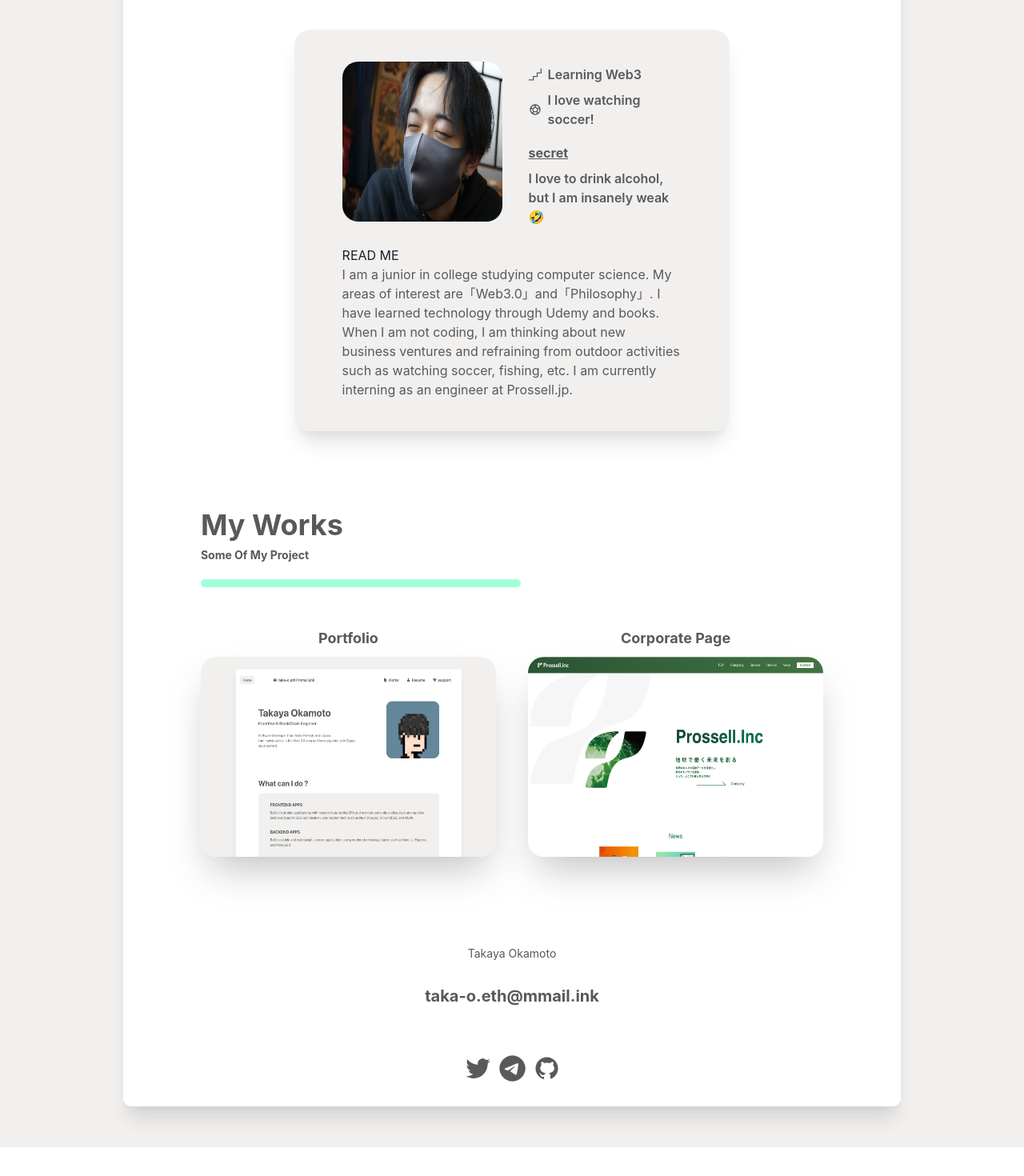
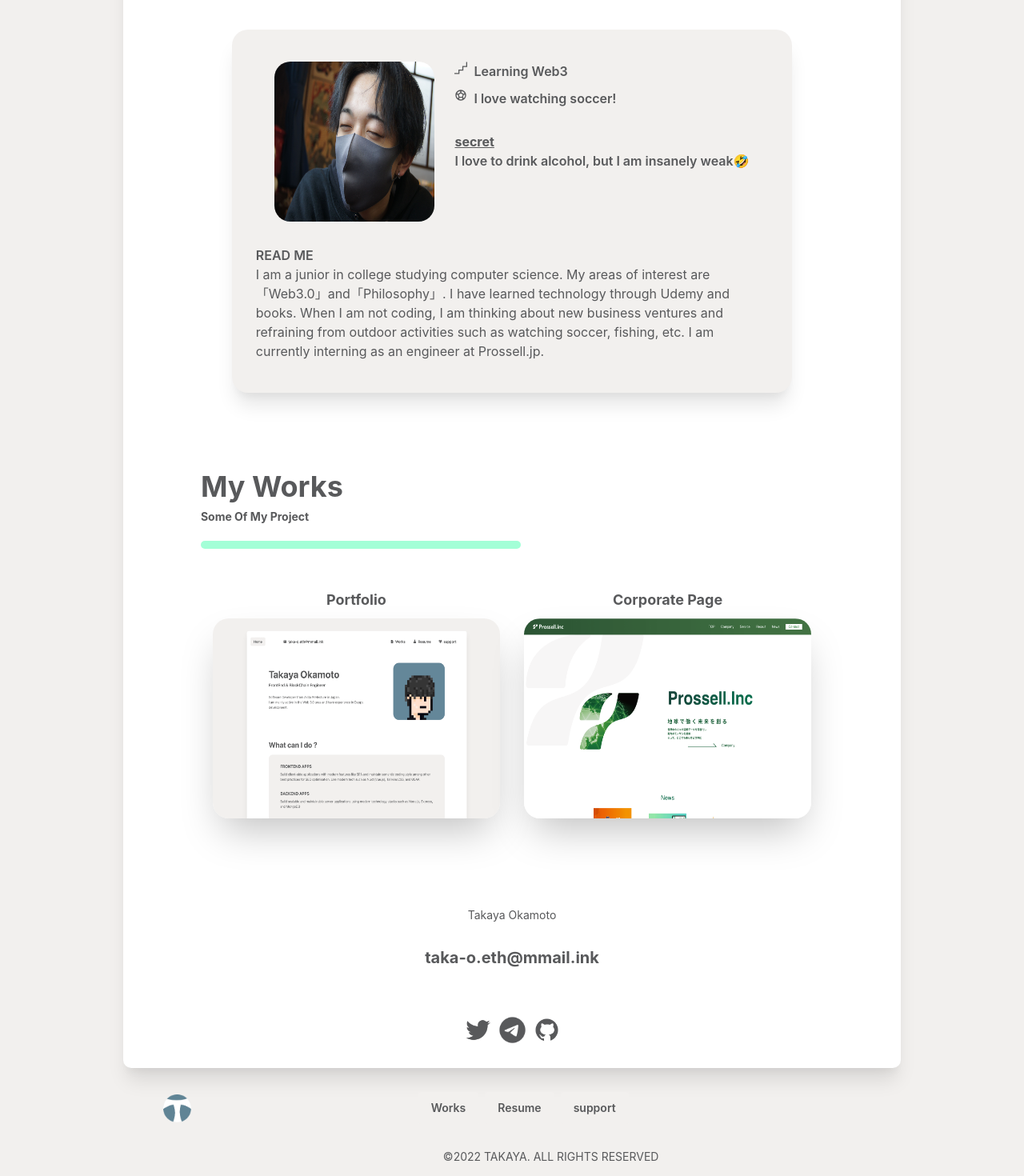
Before and after one commit to takaya-okamoto/okamoto-takaya.github.io, a Next.js app: page / in a window 1280 px wide. Shown: the part 980-2450 px from the top of the page at 80% size. Before the commit the page ends 2414 px from the top, so only its background shows below. Built offline with nearby package versions, Linux system fonts and the light colour scheme.

Commit message:
compleate responsive

```diff
--- a/components/footer.tsx
+++ b/components/footer.tsx
@@ -3,17 +3,19 @@ import {
   HStack,
   Button,
   Box,
-  Image
+  Image,
+  VStack
 } from "@chakra-ui/react";
 import NextLink from "next/link"
 
 export function Footer(): JSX.Element {
   return (
-    <HStack maxW="100%" p="30px 0px 10px 0px" ml="20px" display={{base: 'block', sm:'none'}}>
+    <Box>
+      <HStack p="30px 0px 10px 0px" ml="20px">
         {/* Footer left */}
-      <Box w="35.8%">
+        <Box w={['10%', '10%', "35.8%"]}>
           <NextLink href='/'>
-          <Image src="/icon/taka.png" alt="taka" w="35px" ml="30px"/>
+            <Image src="/icon/taka.png" alt="taka" w="35px" ml={["0", "0", "30px"]}/>
           </NextLink>
         </Box>
 
@@ -35,7 +37,10 @@ export function Footer(): JSX.Element {
             </NextLink>
           </Box>
         </HStack>
-      <Text pl="10%" fontSize="sm">&copy;2022 TAKAYA. ALL RIGHTS RESERVED</Text>
       </HStack>
+      <VStack pt={'20px'}>
+        <Text pl="10%" color="#58595b" fontSize="sm">&copy;2022 TAKAYA. ALL RIGHTS RESERVED</Text>
+      </VStack>
+    </Box>
   );
 }
--- a/components/line/line.tsx
+++ b/components/line/line.tsx
@@ -2,6 +2,6 @@ import { Skeleton, SkeletonCircle, SkeletonText } from '@chakra-ui/react'
 
 export function Line():JSX.Element {
   return (
-    <Skeleton borderRadius="10px" mb="30px" startColor='#99FFFF' endColor='#66FF99' height='10px' w={["250px", "400px", "400px"]}/>
+    <Skeleton borderRadius="10px" mb="30px" startColor='#99FFFF' endColor='#66FF99' height='10px' w={["250px", "300px", "400px"]}/>
   )
 }
--- a/components/mainArea/selfIntroduction.tsx
+++ b/components/mainArea/selfIntroduction.tsx
@@ -1,29 +1,41 @@
-import { Box, Text, Image, HStack, VStack } from "@chakra-ui/react";
+import { Box, Text, Image, HStack, VStack, Flex } from "@chakra-ui/react";
 import { SiFuturelearn } from "react-icons/si"
 import { MdSportsSoccer } from "react-icons/md"
 
 
 export function SelfIntroduction(): JSX.Element {
   return (
-    <Box maxW="70%" bg="#F2F0EE" borderRadius="20px" p="40px 60px" m="50px auto" shadow="xl">
-      <HStack>
-        <Image src="me.jpeg" alt="me" boxSize="200px" borderRadius="20px" mb="30px"/>
-        <VStack align="left" pl="25px" pb="20px">
-          <HStack>
-            <Text color="#58595b">{<SiFuturelearn />}</Text>
+    <Box
+     maxW="90%"
+     bg="#F2F0EE"
+     borderRadius="20px"
+     pt={'40px'} pb={'40px'}
+     pr={['10px', '30px', '30px']}
+     pl={['10px', '30px', '30px']}
+     m="50px auto"
+     shadow="xl"
+    >
+      <Flex flexWrap={['wrap', 'wrap', 'nowrap']} justifyContent={'center'}>
+        <Flex justifyContent={'center'}>
+          <Image src="me.jpeg" alt="me" boxSize={["160px", "200px", "200px"]} borderRadius="20px" mb="30px"/>
+        </Flex>
+        <Flex flexDirection={'column'} pl="25px" pb="20px">
+          <Flex flexDirection={'row'} pb={'10px'}>
+            <Text color="#58595b" pr={'8px'}>{<SiFuturelearn />}</Text>
             <Text color="#58595b" fontWeight="semibold">Learning Web3</Text>
-          </HStack>
-          <HStack>
-            <Text color="#58595b">{<MdSportsSoccer />}</Text>
+          </Flex>
+          <Flex flexDirection={'row'} pb={'20px'}>
+            <Text color="#58595b" pr={'8px'}>{<MdSportsSoccer />}</Text>
             <Text color="#58595b" fontWeight="semibold">I love watching soccer!</Text>
-          </HStack>
-          <Text color="#58595b" fontWeight="bold" as="u" pt="10px">secret</Text>
-          <Text color="#58595b" fontWeight="semibold">I love to drink alcohol, but I am insanely weak🤣</Text>
-        </VStack>
-
-      </HStack>
-      <Text >READ ME</Text>
-      <Text color="#58595b">
+          </Flex>
+          <Flex flexDirection={'column'} pb={'20px'}>
+            <Text color="#58595b" fontWeight="bold" as="u" pt="10px">secret</Text>
+            <Text color="#58595b" fontWeight="semibold">I love to drink alcohol, but I am insanely weak🤣</Text>
+          </Flex>
+        </Flex>
+      </Flex>
+      <Text fontWeight={'semibold'} color="#58595b" mr={['10px', '0', '0']} ml={['10px', '0', '0']}>READ ME</Text>
+      <Text color="#58595b" mr={['10px', '0', '0']} ml={['10px', '0', '0']}>
         I am a junior in college studying computer science. My areas of interest
         are「Web3.0」and「Philosophy」. I have learned technology through Udemy and
         books. When I am not coding, I am thinking about new business ventures
--- a/components/mainArea/worksComponent.tsx
+++ b/components/mainArea/worksComponent.tsx
@@ -1,4 +1,4 @@
-import { Box, Text, SimpleGrid } from '@chakra-ui/react'
+import { Box, Text, Flex } from '@chakra-ui/react'
 import { Card } from '../card/card'
 import { cardData } from "../card/cardData"
 import { Line } from '../line/line'
@@ -6,20 +6,20 @@ import { Line } from '../line/line'
 export function WorksComponent():JSX.Element {
   return (
     <Box p="40px 0">
-      <Text fontWeight="bold" fontSize="4xl" color="#58595b">My Works</Text>
+      <Text fontWeight="bold" fontSize={["3xl", "4xl", "4xl"]} color="#58595b">My Works</Text>
       <Text pb="20px" fontWeight="bold" fontSize="sm" color="#58595b">Some Of My Project</Text>
       <Line />
 
       {/* Card */}
-      <SimpleGrid columns={2} spacing={10} pt="20px">
+      <Flex flexWrap={['wrap', 'wrap', 'nowrap']} pt="20px">
         {cardData.map((card, index) => {
           return (
-            <Box key={index}>
+            <Flex key={index} pr={['0', '0', '15px']} pl={['0', '0', '15px']}>
               <Card image={card.image} title={card.title} url={card.url}/>
-            </Box>
+            </Flex>
           )
         })}
-      </SimpleGrid>
+      </Flex>
     </Box>
   )
 }
```
Lines whose indentation alone changed are shown as unchanged.
